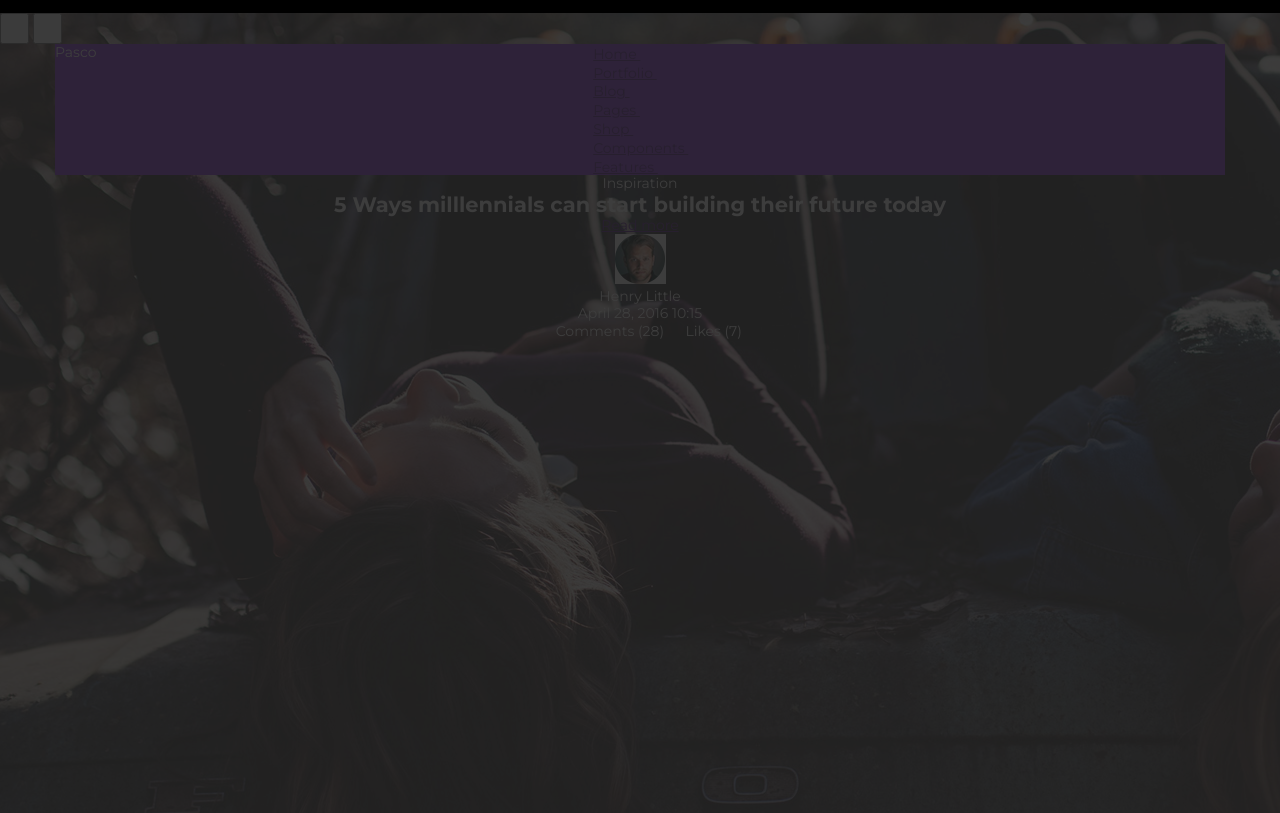
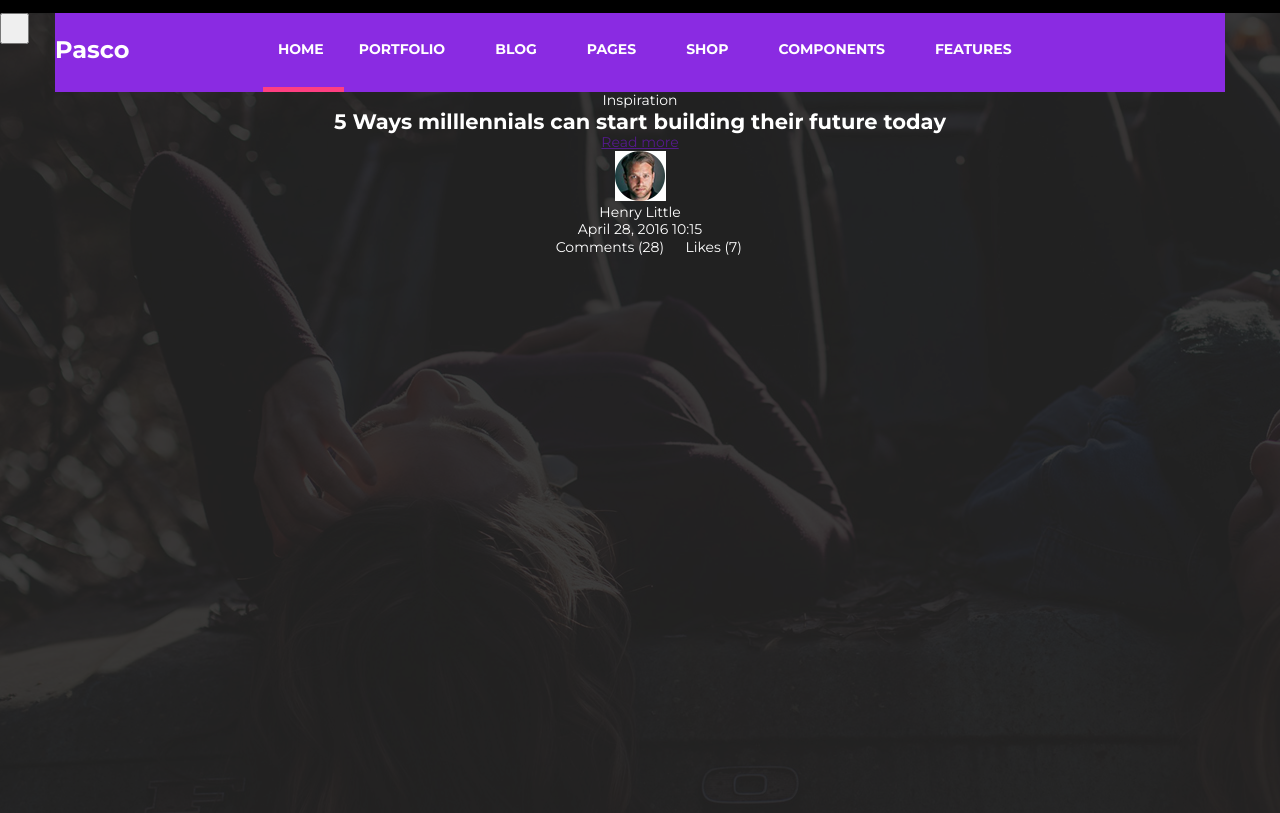
Before and after one commit to v4to/pasco-template, a website: page src/index.html in a window 1280 px wide. Shown: the part 32-845 px from the top of the page. Drawn offline with nearby package versions, Linux system fonts and the light colour scheme; files that its build step writes are made by us from their sources.

Commit message:
Finished logo and main-nav desktop version

```diff
--- a/src/index.html
+++ b/src/index.html
@@ -99,20 +99,20 @@
                 </div>
             </div>
             <div class = "hero">
-                <button class = "prev">
-                    <svg class = "prev__icon" height = "22" width = "13">
+                <button class = "slider-button">
+                    <svg class = "slider-button__prev-icon" height = "22" width = "13">
                         <use xlink:href = "#icon-angle-left"></use>
                     </svg>
                 </button>
-                <button class = "next">
-                    <svg class = "prev__icon" height = "22" width = "13">
+                <button class = "slider-button">
+                    <svg class = "slider-button__next-icon" height = "22" width = "13">
                         <use xlink:href = "#icon-angle-right"></use>
                     </svg>
                 </button>
                 <nav class = "main-nav">
                     <div class = "logo">Pasco</div>
                     <ul class = "main-nav__list nav-list">
-                        <li class = "nav-list__item">
+                        <li class = "nav-list__item--active">
                             <a href = "">Home
                                 <svg class = "nav-list__icon" height = "15" width = "20">
                                     <use xlink:href = "#icon-angle-down"></use>
@@ -120,48 +120,42 @@
                             </a>
                         </li>
                         <li class = "nav-list__item">
-                            <a href = "">
-                                Portfolio
+                            <a href = "">Portfolio
                                 <svg class = "nav-list__icon" height = "15" width = "20">
                                     <use xlink:href = "#icon-angle-down"></use>
                                 </svg>
                             </a>
                         </li>
                         <li class = "nav-list__item">
-                            <a href = "">
-                                Blog
+                            <a href = "">Blog
                                 <svg class = "nav-list__icon" height = "15" width = "20">
                                     <use xlink:href = "#icon-angle-down"></use>
                                 </svg>
                             </a>
                         </li>
                         <li class = "nav-list__item">
-                            <a href = "">
-                                Pages
+                            <a href = "">Pages
                                 <svg class = "nav-list__icon" height = "15" width = "20">
                                     <use xlink:href = "#icon-angle-down"></use>
                                 </svg>
                             </a>
                         </li>
                         <li class = "nav-list__item">
-                            <a href = "">
-                                Shop
+                            <a href = "">Shop
                                 <svg class = "nav-list__icon" height = "15" width = "20">
                                     <use xlink:href = "#icon-angle-down"></use>
                                 </svg>
                             </a>
                         </li>
                         <li class = "nav-list__item">
-                            <a href = "">
-                                Components
+                            <a href = "">Components
                                 <svg class = "nav-list__icon" height = "15" width = "20">
                                     <use xlink:href = "#icon-angle-down"></use>
                                 </svg>
                             </a>
                         </li>
                         <li class = "nav-list__item">
-                            <a href = "">
-                                Features
+                            <a href = "">Features
                                 <svg class = "nav-list__icon" height = "15" width = "20">
                                     <use xlink:href = "#icon-angle-down"></use>
                                 </svg>
--- a/src/sass/blocks/logo.scss
+++ b/src/sass/blocks/logo.scss
@@ -0,0 +1,7 @@
+.logo {
+  padding-top:    19px;
+  padding-bottom: 24px;
+  line-height:    36px;
+  font-size:      24px;
+  @include montserratBold;
+}
--- a/src/sass/blocks/main-nav.scss
+++ b/src/sass/blocks/main-nav.scss
@@ -3,5 +3,12 @@
   margin:           0 auto;
   background-color: blueviolet;
   display:          flex;
+  position:         relative;
   justify-content:  space-between;
+  //padding-top:      25px;
+  //padding-bottom:   30px;
 }
+
+.main-nav__list {
+  display: flex;
+}
--- /dev/null
+++ b/src/sass/blocks/nav-list.scss
@@ -0,0 +1,32 @@
+.nav-list {
+}
+
+.nav-list a {
+  padding:         28.6px 20px 23.6px 15px;
+  display:         block;
+  text-decoration: none;
+  text-transform:  uppercase;
+  @include montserratBold;
+  color:           white;
+  position:        relative;
+
+  &:hover {
+    text-decoration: underline;
+  }
+}
+
+.nav-list__item--active {
+  border-bottom: 5px solid #ff3f81;
+}
+
+.nav-list__item + .nav-list__item {
+  margin-left: 15px;
+}
+
+.nav-list__icon {
+  position:  absolute;
+  top:       50%;
+  right:     0;
+  transform: translate(0, -50%);
+  fill:      white;
+}
--- a/src/sass/blocks/post-preview.scss
+++ b/src/sass/blocks/post-preview.scss
@@ -1,3 +1,4 @@
 .post-preview {
   text-align: center;
+  position:   relative;
 }
--- /dev/null
+++ b/src/sass/blocks/slider-button.scss
@@ -0,0 +1,3 @@
+.slider-button {
+  position: absolute;
+}
--- a/src/sass/style.scss
+++ b/src/sass/style.scss
@@ -13,3 +13,5 @@
 @import "blocks/main-nav";
 @import "blocks/logo";
 @import "blocks/post-preview";
+@import "blocks/slider-button";
+@import "blocks/nav-list";
```
